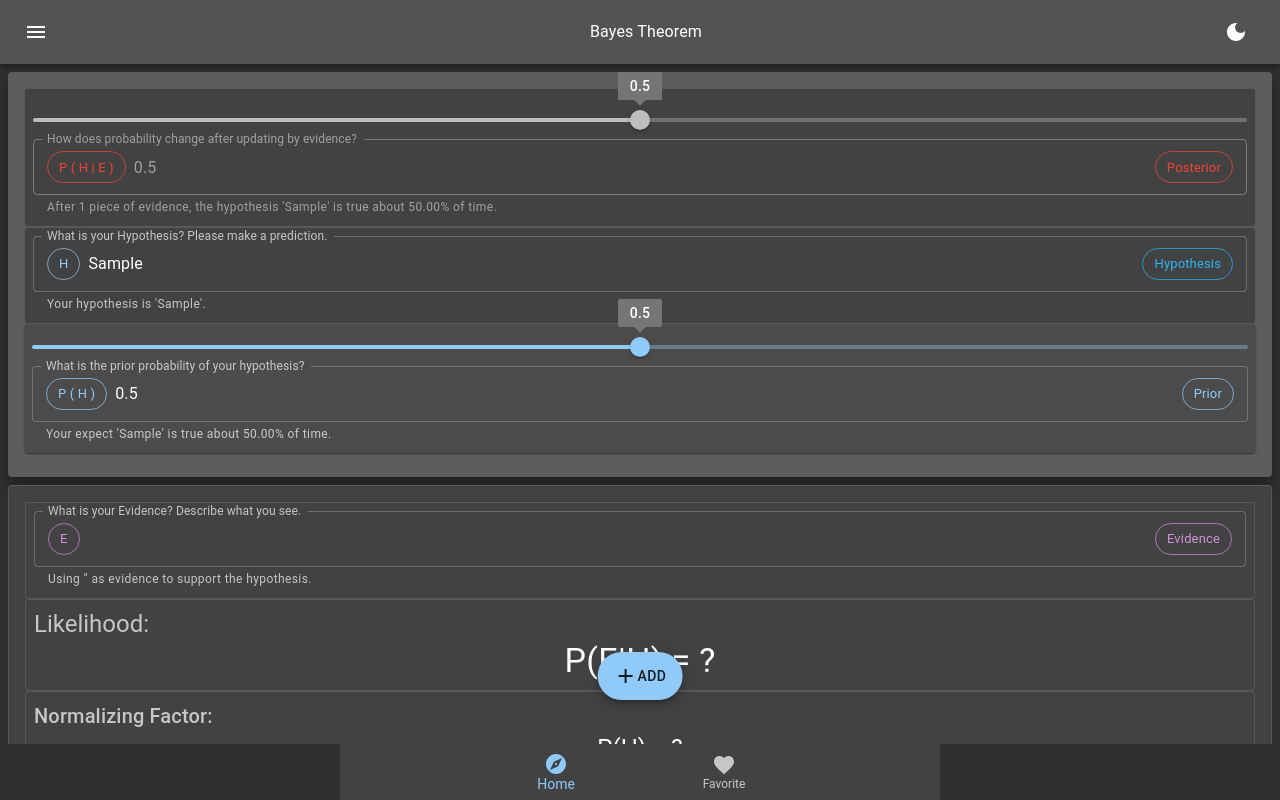
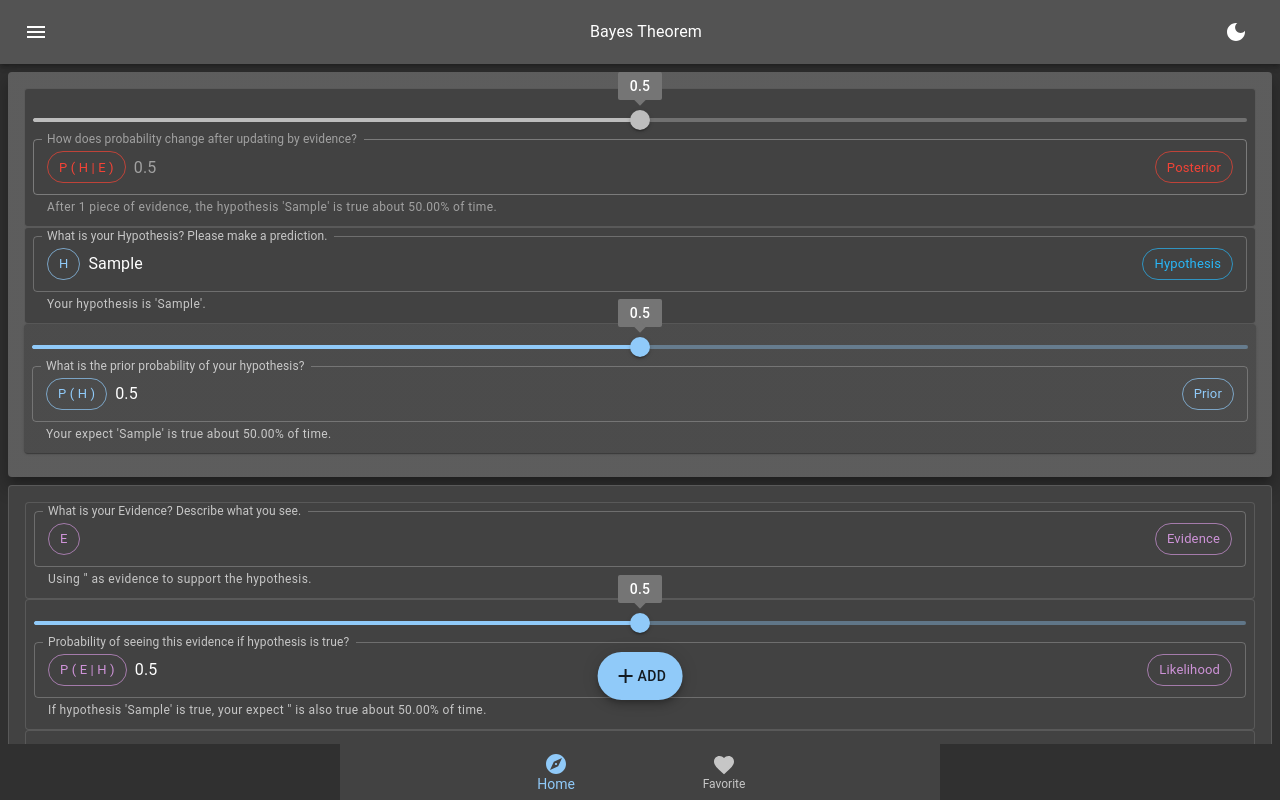
Before and after one commit to quantumsnowball/bayes-domain, a Next.js app: page / in a window 1280 px wide. Both pictures are taken after typing "Sample" into the empty fields and a click on the button "ADD". Built offline with nearby package versions, Linux system fonts and the light colour scheme.

Commit message:
feat: evidence likelihood added to state

```diff
--- a/components/BottomNav/AddButton.tsx
+++ b/components/BottomNav/AddButton.tsx
@@ -22,7 +22,11 @@ function AddButton() {
         variant="extended"
         color="primary"
         aria-label="new"
-        onClick={() => dispatch(contentActions.addEvidence({ uuid: v4(), title: '' }))}
+        onClick={() => dispatch(contentActions.addEvidence({
+          uuid: v4(),
+          title: '',
+          likelihood: 0.5
+        }))}
       >
         <AddIcon />
         ADD
--- a/components/Pages/Home/EvidenceCard/LikelihoodPrompt.tsx
+++ b/components/Pages/Home/EvidenceCard/LikelihoodPrompt.tsx
@@ -1,14 +1,72 @@
-import { Paper, Typography } from "@mui/material"
+import { Chip, InputAdornment, Paper, Slider, TextField, Typography } from "@mui/material"
+import { useState } from "react"
+import { useSelector, useDispatch } from "react-redux"
+import { contentActions } from "../../../../redux/slices/contentSlice"
+import { RootState } from "../../../../redux/store"
 
-function LikelihoodPrompt() {
+
+interface LikelihoodPromptProps {
+  index: number
+}
+
+function LikelihoodPrompt({ index }: LikelihoodPromptProps) {
+  const dispatch = useDispatch()
+  const title = useSelector((s: RootState) => s.content.evidence[index].title)
+  const likelihood = useSelector((s: RootState) => s.content.evidence[index].likelihood)
+  const hypothesisTitle = useSelector((s: RootState) => s.content.hypothesis.title)
+  const [likelihoodLocal, setLikelihoodLocal] = useState(likelihood)
+
   return (
     <Paper
       elevation={1}
       variant='outlined'
       sx={{ p: 1 }}
     >
-      <Typography variant="h5" sx={{ textAlign: 'left' }} color="text.secondary">Likelihood:</Typography>
-      <Typography variant="h4">P(E|H) = ?</Typography>
+      <Slider
+        defaultValue={0.5}
+        value={likelihoodLocal}
+        min={0.0}
+        max={1.0}
+        step={0.0001}
+        valueLabelDisplay='on'
+        onChange={(event, value) => {
+          if (!event.target) return
+          if (Array.isArray(value)) return
+          setLikelihoodLocal(value)
+        }}
+        onChangeCommitted={e => dispatch(contentActions.setEvidenceLikelihood({
+          i: index,
+          likelihood: likelihoodLocal
+        }))}
+      />
+      <TextField
+        fullWidth
+        variant="outlined"
+        color='secondary'
+        label='Probability of seeing this evidence if hypothesis is true?'
+        helperText={`If hypothesis '${hypothesisTitle}' is true, your expect '${title}' is also true about ${(likelihood * 100).toFixed(2)}% of time.`}
+        InputProps={{
+          startAdornment:
+            <InputAdornment position="start" >
+              <Chip label=' P ( E | H ) ' variant='outlined' color='secondary' />
+            </InputAdornment>,
+          endAdornment:
+            <InputAdornment position="end" >
+              <Chip label='Likelihood' variant='outlined' color='secondary' />
+            </InputAdornment>,
+        }}
+        value={likelihood}
+        onChange={e => {
+          const numericValue = parseFloat(e.target.value)
+          setLikelihoodLocal(numericValue)
+          dispatch(contentActions.setEvidenceLikelihood({
+            i: index,
+            likelihood: numericValue
+          }))
+        }}
+        onFocus={e => e.target.select()}
+      >
+      </TextField>
     </Paper>
   )
 }
--- a/components/Pages/Home/EvidenceCard/index.tsx
+++ b/components/Pages/Home/EvidenceCard/index.tsx
@@ -31,7 +31,7 @@ function EvidenceCard({ index }: EvidenceCardProps) {
     >
       <CardContent >
         <TitlePrompt {...{ index }} />
-        <LikelihoodPrompt />
+        <LikelihoodPrompt {...{ index }} />
         <NormalizerPrompt />
       </CardContent>
       {
--- a/redux/slices/contentSlice.ts
+++ b/redux/slices/contentSlice.ts
@@ -22,6 +22,9 @@ const contentSlice = createSlice({
     setEvidenceTitle: (s, a: PayloadAction<{ i: number, title: string }>) => {
       s.evidence[a.payload.i].title = a.payload.title
     },
+    setEvidenceLikelihood: (s, a: PayloadAction<{ i: number, likelihood: number }>) => {
+      s.evidence[a.payload.i].likelihood = a.payload.likelihood
+    },
     addEvidence: (s, a: PayloadAction<Evidence>) => {
       s.evidence.push(a.payload)
     },
--- a/types/evidence.ts
+++ b/types/evidence.ts
@@ -1,4 +1,5 @@
 export interface Evidence {
     uuid: string
     title: string
+    likelihood: number
 }
```
